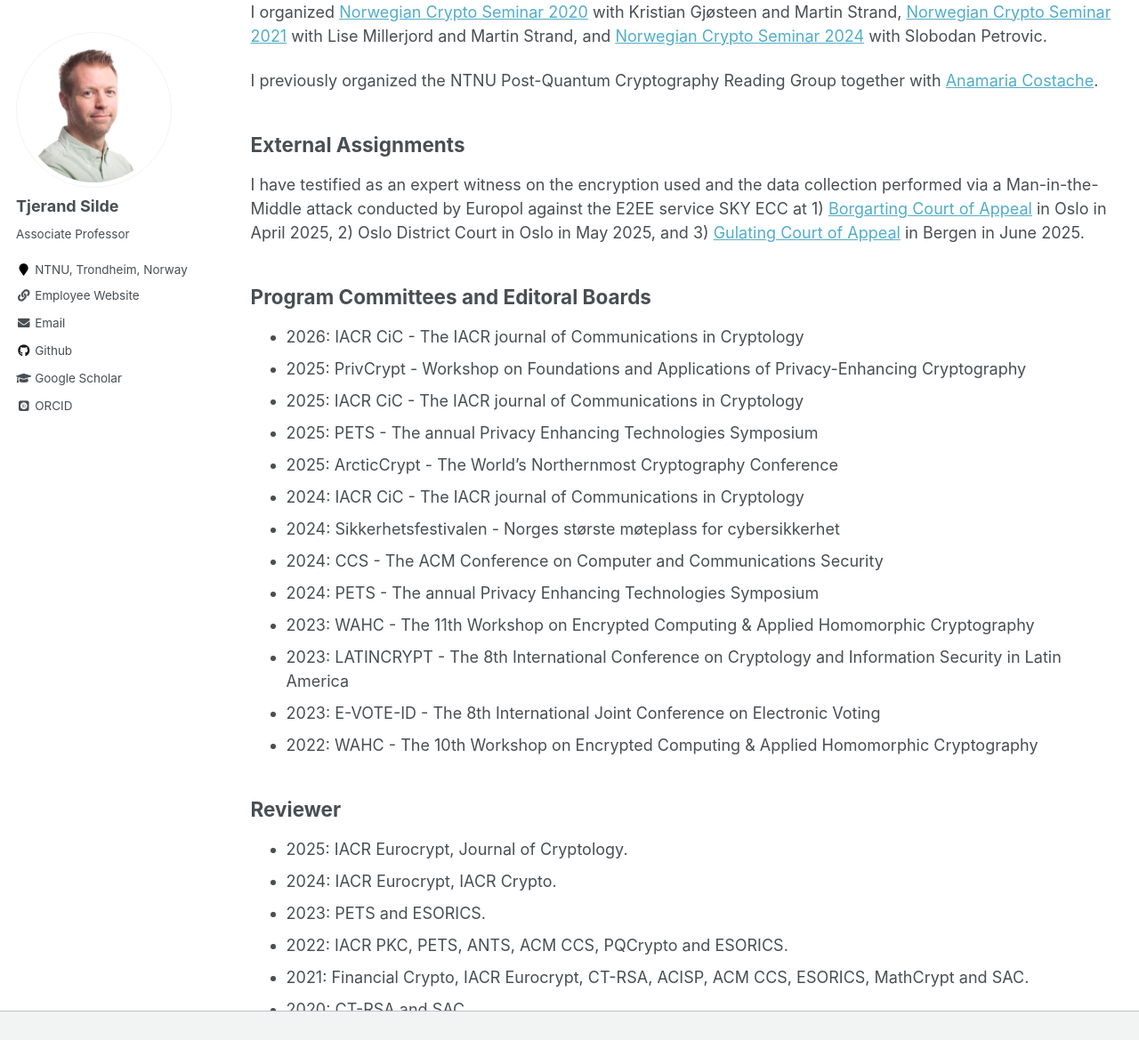
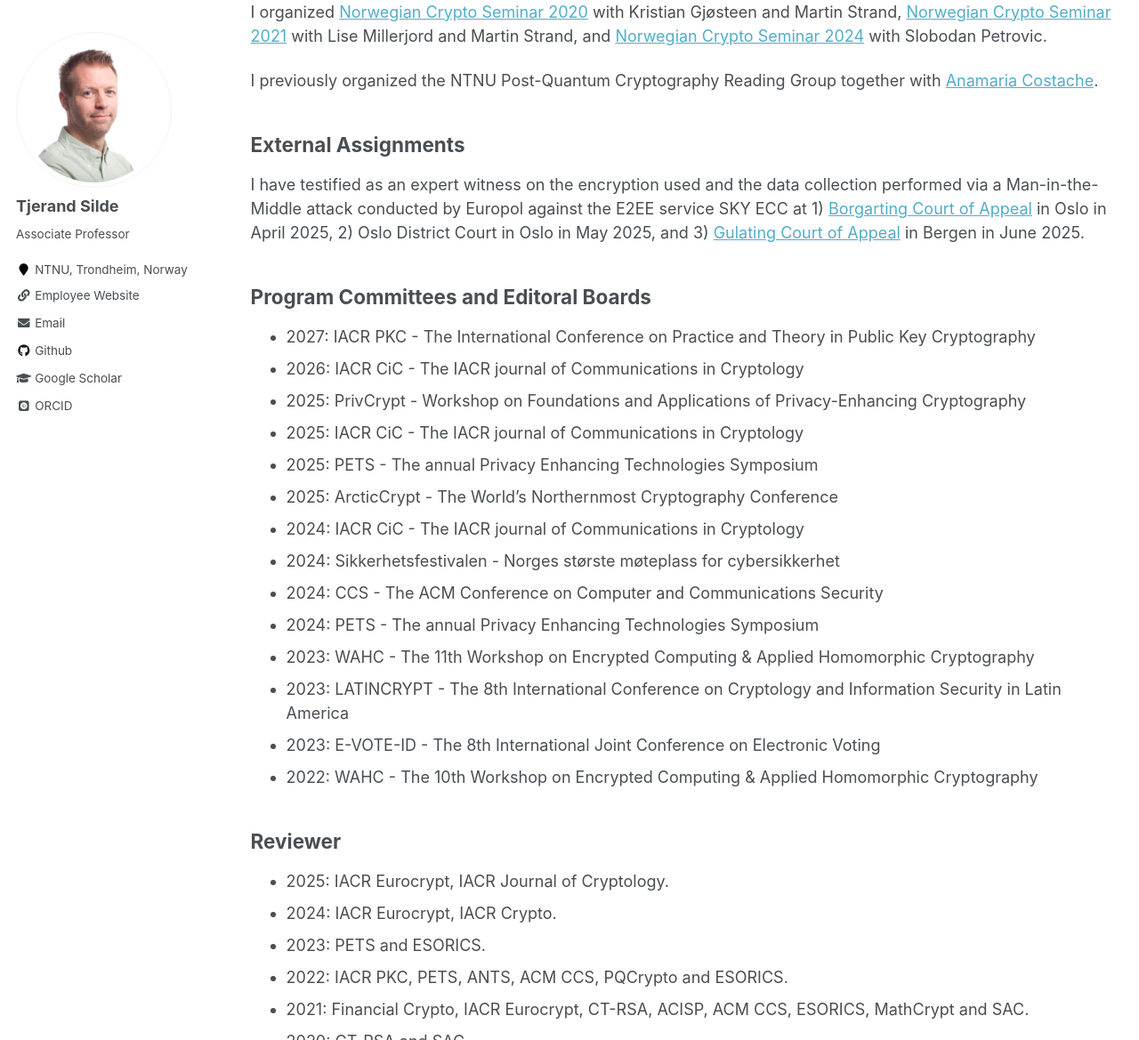
Before and after one commit to tjesi/tjesi.github.io, a Jekyll site: the page built from _pages/service.md, in a window 1280 px wide and 1400 px high, scrolled down 672 px, cut to the strip 0-1169 px from the top of the window. Shown: the whole strip at 89% size. Built offline with Jekyll 4.4.1, drawn with Linux system fonts in a browser that asks for light colours; some web fonts are replaced.

Commit message:
Update service.md

```diff
--- a/_pages/service.md
+++ b/_pages/service.md
@@ -28,6 +28,7 @@ conducted by Europol against the E2EE service SKY ECC at 1) [Borgarting Court of
 
 ## Program Committees and Editoral Boards
 
+- 2027: IACR PKC - The International Conference on Practice and Theory in Public Key Cryptography
 - 2026: IACR CiC - The IACR journal of Communications in Cryptology
 - 2025: PrivCrypt - Workshop on Foundations and Applications of Privacy-Enhancing Cryptography
 - 2025: IACR CiC - The IACR journal of Communications in Cryptology
@@ -44,7 +45,7 @@ conducted by Europol against the E2EE service SKY ECC at 1) [Borgarting Court of
 
 ## Reviewer
 
-- 2025: IACR Eurocrypt, Journal of Cryptology.
+- 2025: IACR Eurocrypt, IACR Journal of Cryptology.
 - 2024: IACR Eurocrypt, IACR Crypto.
 - 2023: PETS and ESORICS.
 - 2022: IACR PKC, PETS, ANTS, ACM CCS, PQCrypto and ESORICS.
```
